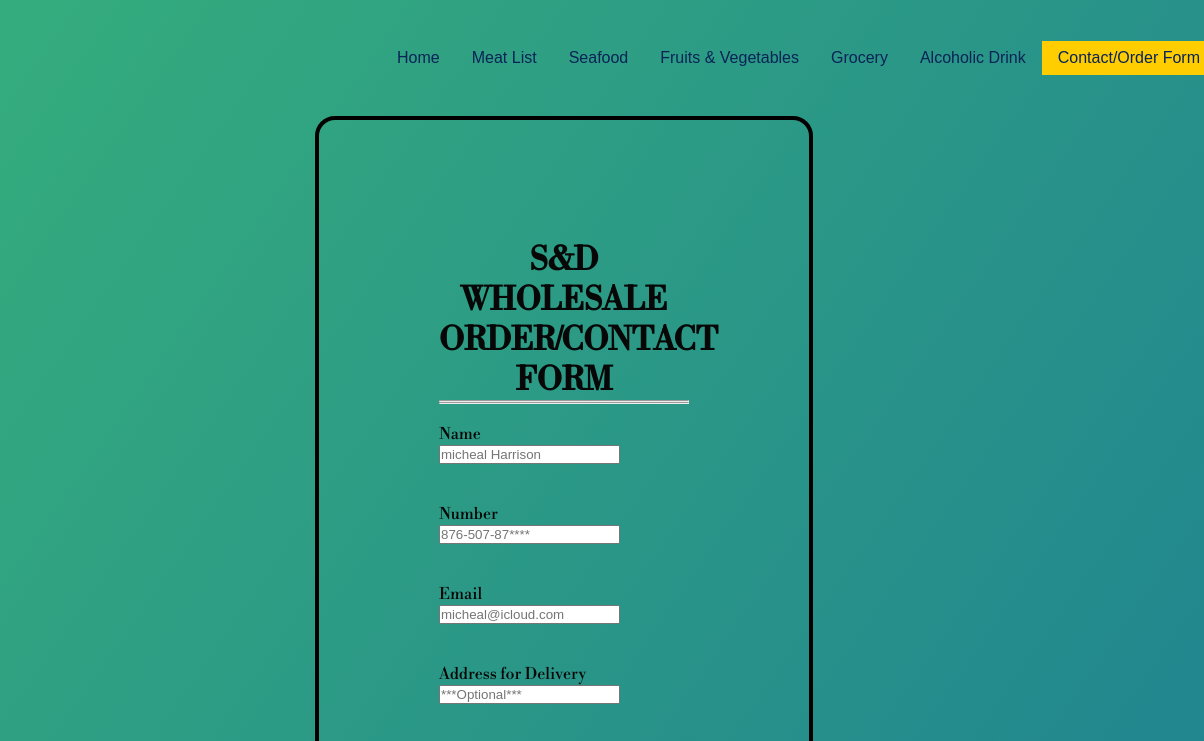
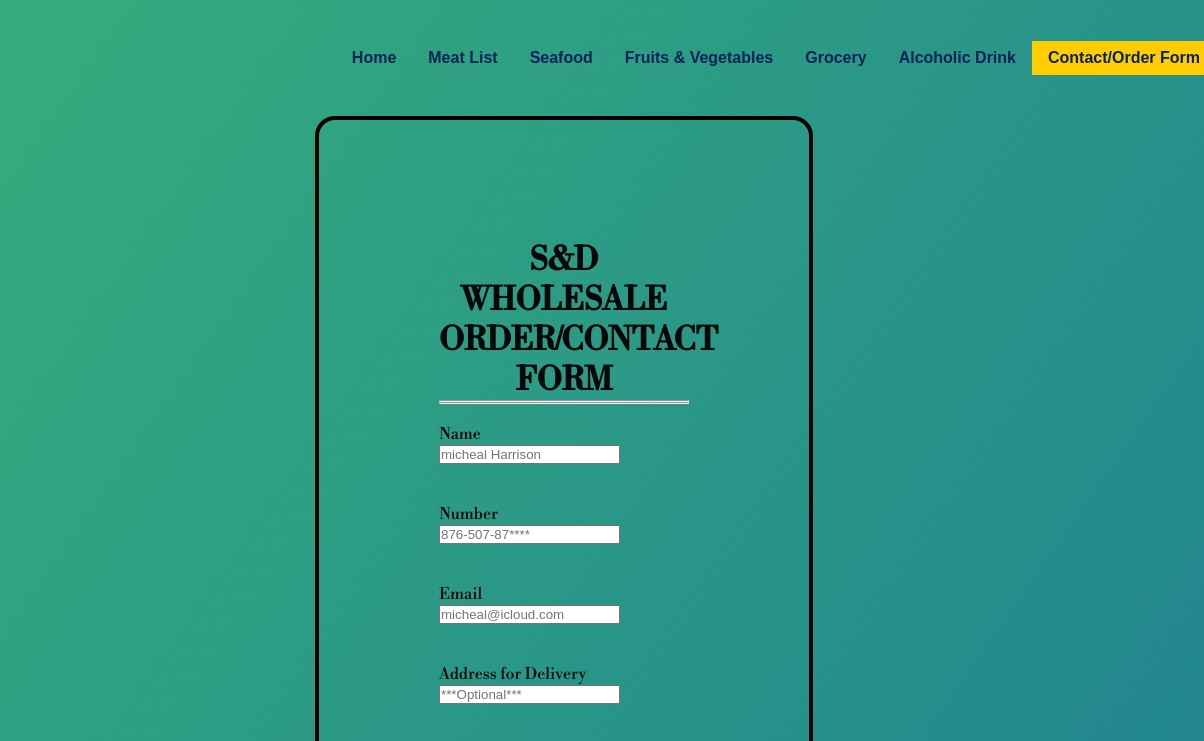
Before and after one commit to DJSdamion/weektwo, a plain HTML site: page back/Form/index.html in a window 1280 px wide. Shown: the top 741 px of the page, 76-1280 px from the left. Drawn offline with nearby package versions, Linux system fonts and the light colour scheme.

```diff
--- a/back/ERROR/main.css
+++ b/back/ERROR/main.css
@@ -119,7 +119,7 @@ nav{
    padding: 8px 16px;
    text-decoration: none;
    color:#092357;
-   font-weight: 500;
+   font-weight: 700;
 }
 
 .nav-item:hover {
--- a/back/Form/main.css
+++ b/back/Form/main.css
@@ -97,7 +97,7 @@ nav{
    padding: 8px 16px;
    text-decoration: none;
    color:#092357;
-   font-weight: 500;
+   font-weight: 700;
 }
 
 .nav-item:hover {
--- a/back/Fruits&Veges/main.css
+++ b/back/Fruits&Veges/main.css
@@ -118,7 +118,7 @@ nav{
    padding: 8px 16px;
    text-decoration: none;
    color:#092357;
-   font-weight: 500;
+   font-weight: 700;
 }
 
 .nav-item:hover {
--- a/back/Grocery/main.css
+++ b/back/Grocery/main.css
@@ -118,7 +118,7 @@ nav{
    padding: 8px 16px;
    text-decoration: none;
    color:#092357;
-   font-weight: 500;
+   font-weight: 700;
 }
 
 .nav-item:hover {
--- a/back/fish/main.css
+++ b/back/fish/main.css
@@ -125,7 +125,7 @@ nav{
    padding: 8px 16px;
    text-decoration: none;
    color:#092357;
-   font-weight: 500;
+   font-weight: 700;
 }
 
 .nav-item:hover {
--- a/back/poultry/main.css
+++ b/back/poultry/main.css
@@ -132,7 +132,7 @@ nav{
    padding: 8px 16px;
    text-decoration: none;
    color:#092357;
-   font-weight: 500;
+   font-weight: 700;
 }
 
 .nav-item:hover {
```
